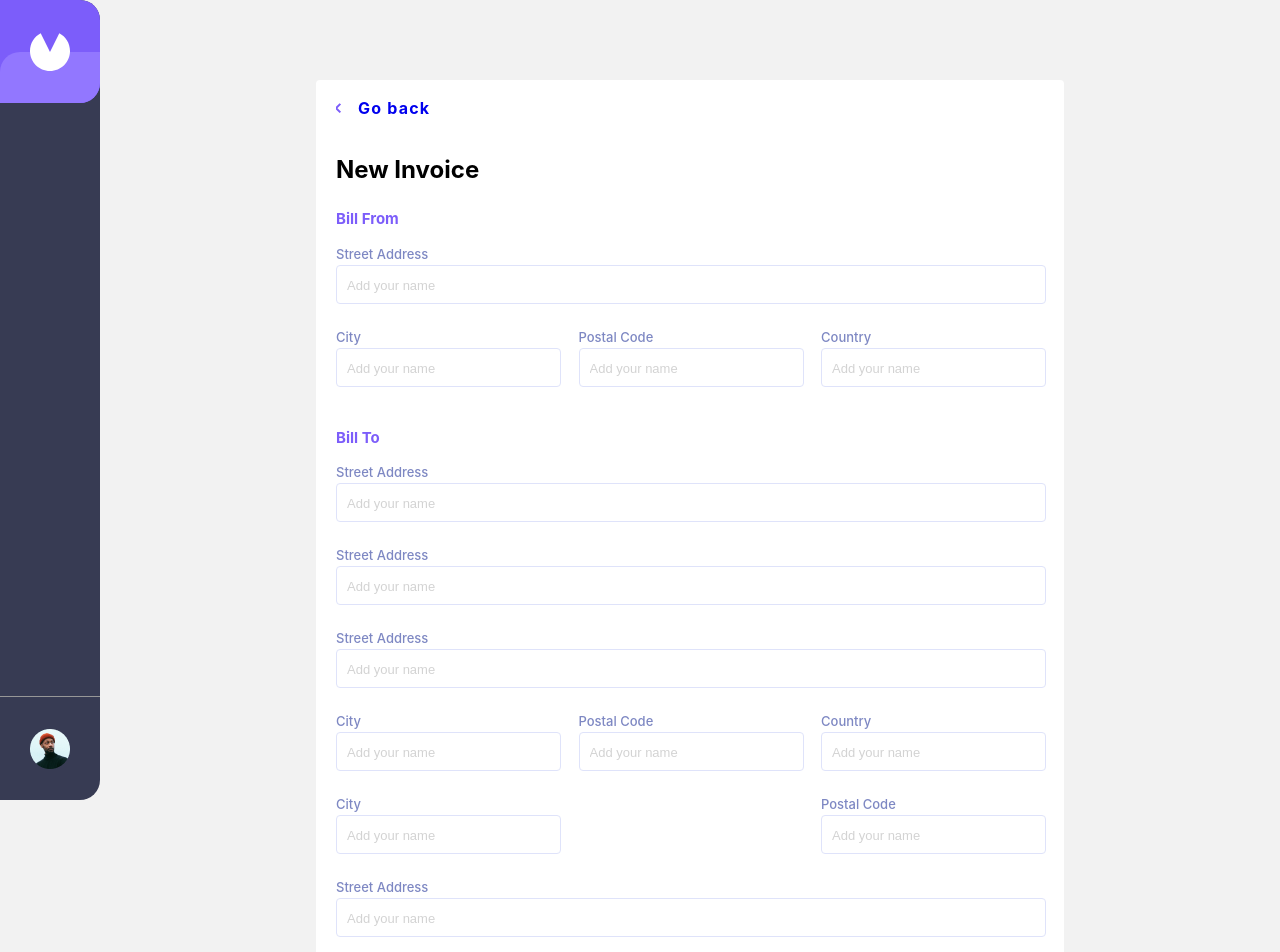
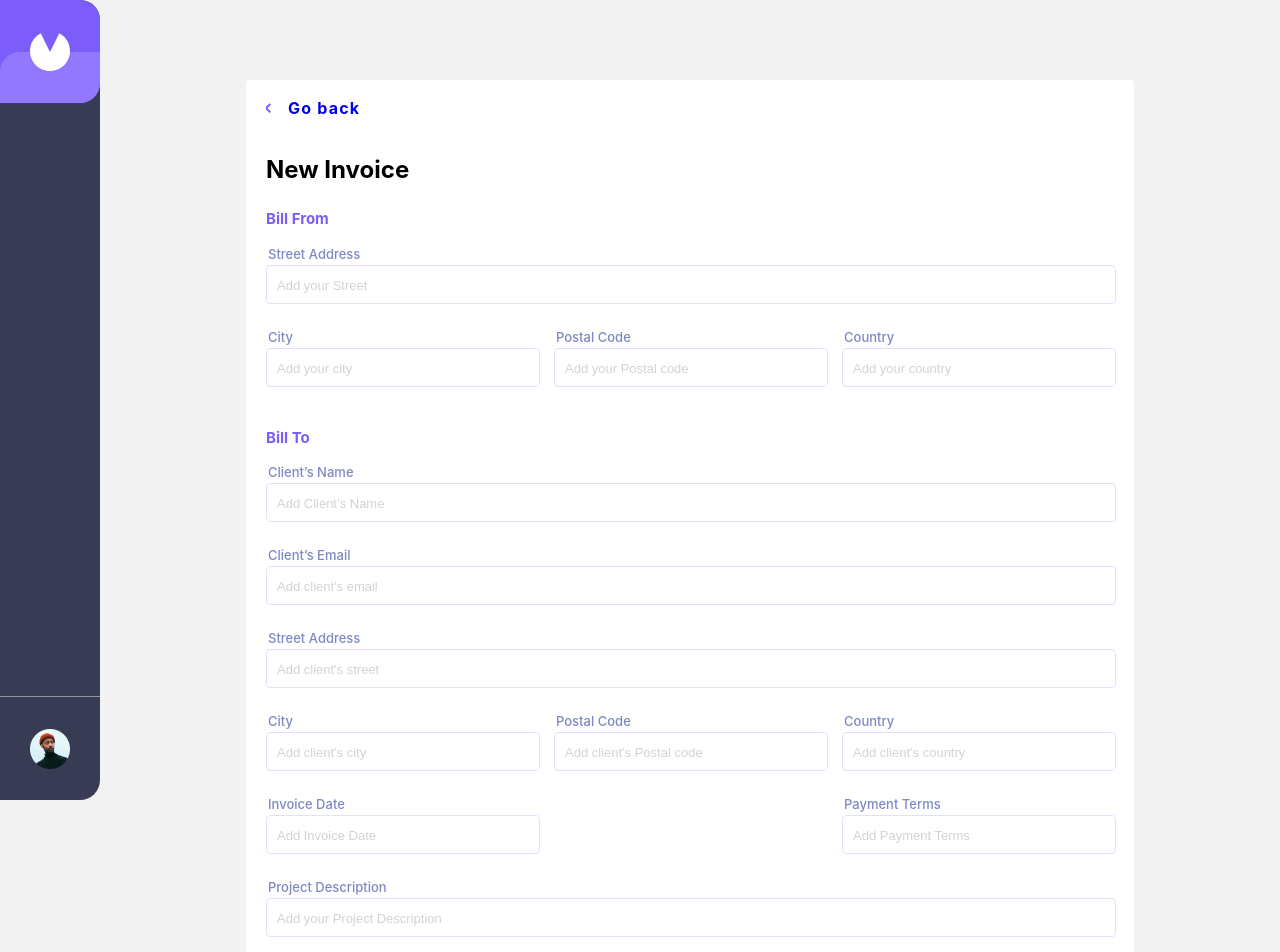
Before and after one commit to LucasCraveiro/Invoice-App, a React (Vite) app in the folder invoice-FE/: page /addInvoice in a window 1280 px wide. Shown: the top 952 px of the page. Built offline with nearby package versions, Linux system fonts and the light colour scheme.

Commit message:
Fixes for id and placeholders

```diff
--- a/invoice-FE/src/components/base/TextInput.module.css
+++ b/invoice-FE/src/components/base/TextInput.module.css
@@ -6,6 +6,7 @@ label {
   font-size: 13px;
   font-weight: 500;
   color: #7e88c3;
+  padding-left: 2px;
 }
 
 .text_input {
@@ -17,6 +18,7 @@ label {
   padding: 10px;
   border: 1px solid #dfe3fa;
   width: calc(100% - 20px);
+  min-width: 250px;
 }
 
 input::placeholder {
--- a/invoice-FE/src/pages/AddInvoice.tsx
+++ b/invoice-FE/src/pages/AddInvoice.tsx
@@ -14,30 +14,74 @@ const AddInvoice = () => {
           <h3 className={classes.boxHeader}>Bill From</h3>
           <TextInput
             label="Street Address"
-            id={"Street Address"}
-            placeholder="Add your name"
+            id={"StreetAddress"}
+            placeholder="Add your Street"
           />
           <div className={classes.inputs_wrapper}>
-            <TextInput label="City" placeholder="Add your name" />
-            <TextInput label="Postal Code" placeholder="Add your name" />
-            <TextInput label="Country" placeholder="Add your name" />
+            <TextInput label="City" id={"City"} placeholder="Add your city" />
+            <TextInput
+              label="Postal Code"
+              id={"PostalCode"}
+              placeholder="Add your Postal code"
+            />
+            <TextInput
+              label="Country"
+              id={"Country"}
+              placeholder="Add your country"
+            />
           </div>
         </div>
         <div>
           <h3 className={classes.boxHeader}>Bill To</h3>
-          <TextInput label="Street Address" placeholder="Add your name" />
-          <TextInput label="Street Address" placeholder="Add your name" />
-          <TextInput label="Street Address" placeholder="Add your name" />
+          <TextInput
+            label="Client’s Name"
+            id="clientName"
+            placeholder="Add Client’s Name"
+          />
+          <TextInput
+            label="Client’s Email"
+            id="clientEmail"
+            placeholder="Add client's email"
+          />
+          <TextInput
+            label="Street Address"
+            id="StreetAdressTo"
+            placeholder="Add client's street"
+          />
           <div className={classes.inputs_wrapper}>
-            <TextInput label="City" placeholder="Add your name" />
-            <TextInput label="Postal Code" placeholder="Add your name" />
-            <TextInput label="Country" placeholder="Add your name" />
+            <TextInput
+              label="City"
+              id={"CityTo"}
+              placeholder="Add client's city"
+            />
+            <TextInput
+              label="Postal Code"
+              id={"PostalCodeTo"}
+              placeholder="Add client's Postal code"
+            />
+            <TextInput
+              label="Country"
+              id={"CountryTo"}
+              placeholder="Add client's country"
+            />
           </div>
           <div className={classes.inputs_wrapper}>
-            <TextInput label="City" placeholder="Add your name" />
-            <TextInput label="Postal Code" placeholder="Add your name" />
+            <TextInput
+              label="Invoice Date"
+              id="InvoiceDate"
+              placeholder="Add Invoice Date"
+            />
+            <TextInput
+              label="Payment Terms"
+              id="PaymentTerms"
+              placeholder="Add Payment Terms"
+            />
           </div>
-          <TextInput label="Street Address" placeholder="Add your name" />
+          <TextInput
+            label="Project Description"
+            id="ProjectDescription"
+            placeholder="Add your Project Description"
+          />
         </div>
       </div>
     </MainWrapper>
```
